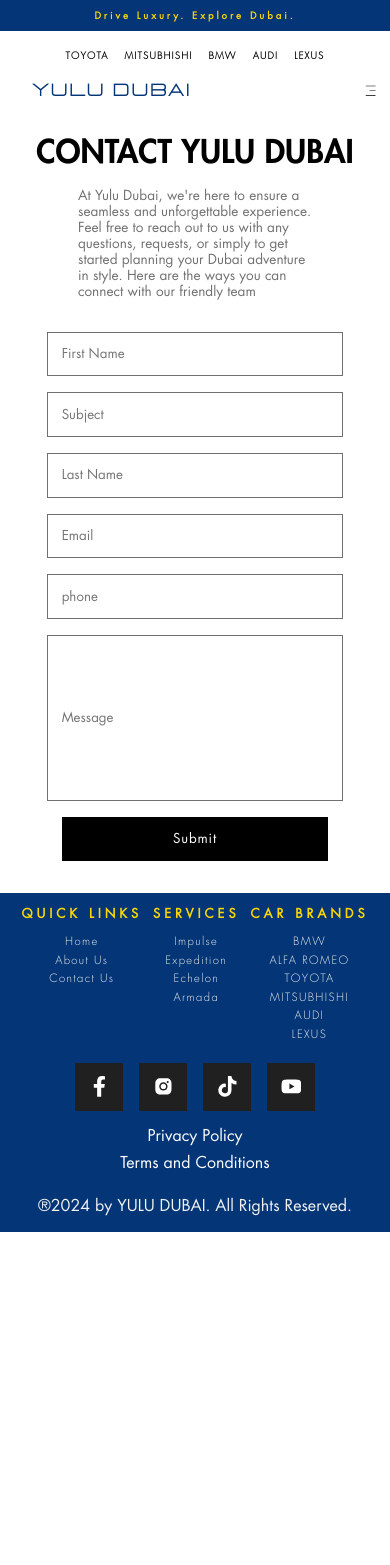
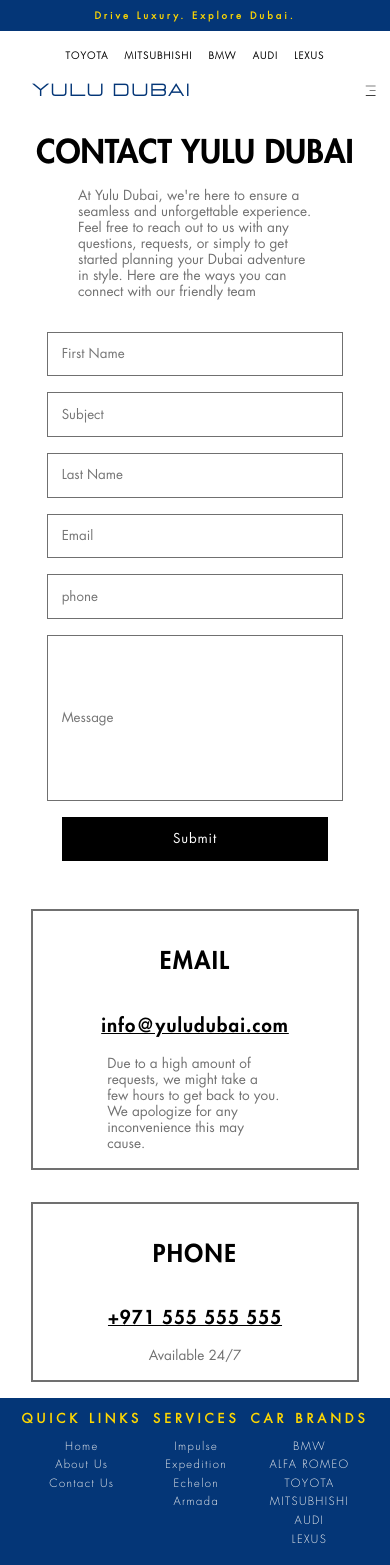
Before and after one commit to baayesh/yulu, a React (Create React App) app in the folder frontend/: page /contact in a window 390 px wide. Shown: the top 1565 px of the page. Before the commit the page ends 1232 px from the top, so only its background shows below. Built offline with nearby package versions, Linux system fonts and the light colour scheme.

Commit message:
add details for email and phone

```diff
--- a/frontend/src/components/common/header.js
+++ b/frontend/src/components/common/header.js
@@ -129,7 +129,7 @@
                 <Link to="/about">ABOUT&nbsp;US</Link>
               </li>
               <li>
-                <a href="#">CONTACT&nbsp;US</a>
+                <Link to="/contact">CONTACT&nbsp;US</Link>
               </li>
               {/* Add more link elements as needed */}
             </ul>
@@ -147,7 +147,7 @@
             <ul>
               <li><Link to="/" style={{color:'#707070', textDecoration:'none'}}>HOME</Link></li>
               <li><Link to="/about" style={{color:'#707070', textDecoration:'none'}}>ABOUT&nbsp; US</Link></li>
-              <li><Link style={{color:'#707070', textDecoration:'none'}}>CONTACT&nbsp;US</Link></li>
+              <li><Link to='/contact'style={{color:'#707070', textDecoration:'none'}}>CONTACT&nbsp;US</Link></li>
               <button onClick={()=>setShowMenu(false)}>
                 <IoClose />
               </button>
--- a/frontend/src/pages/contact.js
+++ b/frontend/src/pages/contact.js
@@ -1,30 +1,59 @@
-import React from 'react';
-import '../styles/contact.css';
-import Header from '../components/common/header';
-import Footer from '../components/common/footer';
-
+import React from "react";
+import "../styles/contact.css";
+import Header from "../components/common/header";
+import Footer from "../components/common/footer";
 
 const contact = () => {
+  const contactDetails = [
+    {
+      title: "Email",
+      content: "info@yuludubai.com",
+      description:'Due to a high amount of requests, we might take a few hours to get back to you. We apologize for any inconvenience this may cause.'
+    },
+    {
+      title: "Phone",
+      content: "+971 555 555 555",
+      description:'Available 24/7'
+    },
+  ];
   return (
     <section>
-        <Header/>
-        <div className="contact__container">
-            <h1>Contact yulu dubai</h1>
-            <p>At Yulu Dubai, we're here to ensure a seamless and unforgettable experience.  Feel free to reach out to us with any questions, requests, or simply to get started planning your Dubai adventure in style.  Here are the ways you can connect with our friendly team</p>
-            <form action="" className="contact__form">
-                <input type="text" placeholder='First Name' />
-                <input type="text" placeholder='Subject' />
-                <input type="text" placeholder='Last Name' />
-                <input type="textarea" placeholder='Message'  className='contact__form__message'/>
-                <input type="text" placeholder='Email' />
-                <input type="text" placeholder='phone' />
-                <button className='contact__form__button'>Submit</button>
-            </form>
+      <Header />
+      <div className="contact__container">
+        <h1>Contact yulu dubai</h1>
+        <p>
+          At Yulu Dubai, we're here to ensure a seamless and unforgettable
+          experience. Feel free to reach out to us with any questions, requests,
+          or simply to get started planning your Dubai adventure in style. Here
+          are the ways you can connect with our friendly team
+        </p>
+        <form action="" className="contact__form">
+          <input type="text" placeholder="First Name" />
+          <input type="text" placeholder="Subject" />
+          <input type="text" placeholder="Last Name" />
+          <input
+            type="textarea"
+            placeholder="Message"
+            className="contact__form__message"
+          />
+          <input type="text" placeholder="Email" />
+          <input type="text" placeholder="phone" />
+          <button className="contact__form__button">Submit</button>
+        </form>
 
+        <div className="contact__details">
+          {contactDetails.map((contactDetail, index) => (
+            <div className="contact__detail__container" key={index}>
+              <h2>{contactDetail.title}</h2>
+              <h3 >{contactDetail.content}</h3>
+              <p>{contactDetail.description}</p>
+            </div>
+          ))}
         </div>
-        <Footer/>
+      </div>
+      <Footer />
     </section>
-  )
-}
+  );
+};
 
-export default contact
+export default contact;
--- a/frontend/src/styles/contact.css
+++ b/frontend/src/styles/contact.css
@@ -68,26 +68,66 @@
 
 .contact__form__button:hover {
   background-color: gold;
-
   color: #000000;
 }
 
-@media (max-width:768px) {
-    .contact__form{
+.contact__details {
+  display: flex;
+  flex-direction: row;
+  justify-content: center;
+  gap: 3em;
+}
+
+.contact__detail__container {
+  display: flex;
+  flex-direction: column;
+  border: 2px solid #707070;
+
+  justify-content: flex-start;
+  align-items: center;
+  margin: 1em 0;
+  padding: 1em;
+  width: 25%;
+}
+
+.contact__detail__container h2 {
+  font-family: "futura-std-heavy";
+  letter-spacing: 0.1ch;
+  text-transform: uppercase;
+}
+
+.contact__detail__container h3 {
+  font-family: "futura-std-medium", sans-serif;
+  color: black;
+  letter-spacing: 0.1ch;
+  text-decoration: underline;
+}
+
+@media (max-width: 768px) {
+  .contact__form {
     display: grid;
     grid-template-rows: repeat(9, 1fr);
-        grid-template-columns:100%;
+    grid-template-columns: 100%;
   }
 
-    .contact__form__message{
+  .contact__form__message {
     grid-column: 1/2;
     grid-row: 6/9;
   }
 
-    .contact__form__button{
+  .contact__form__button {
     grid-column: 1/2;
     grid-row: 9/10;
-
   }
 
+  .contact__details{
+    flex-direction: column;
+    justify-content: center;
+    align-items: center;
+    gap: 0em;
   }
+
+  .contact__detail__container{
+    width: 75%;
+  }
+}
```
Lines whose indentation alone changed are shown as unchanged.
